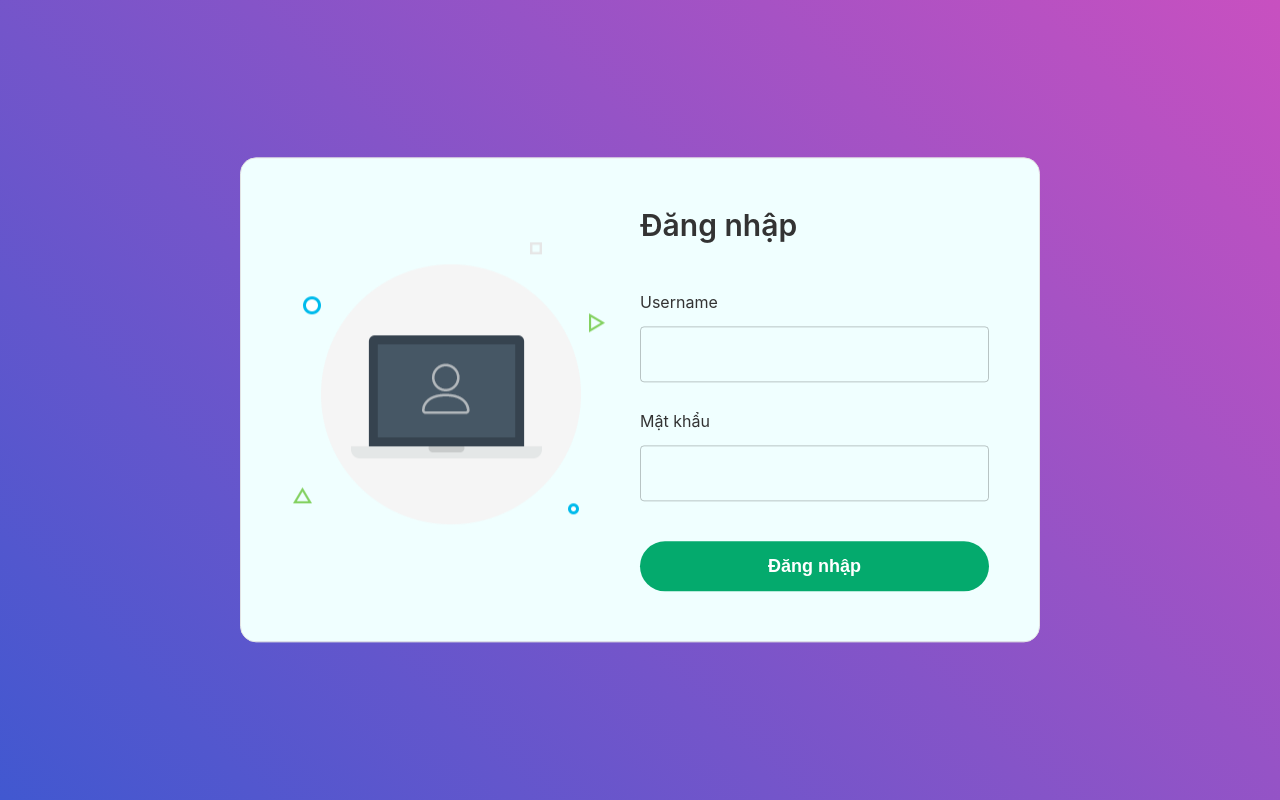
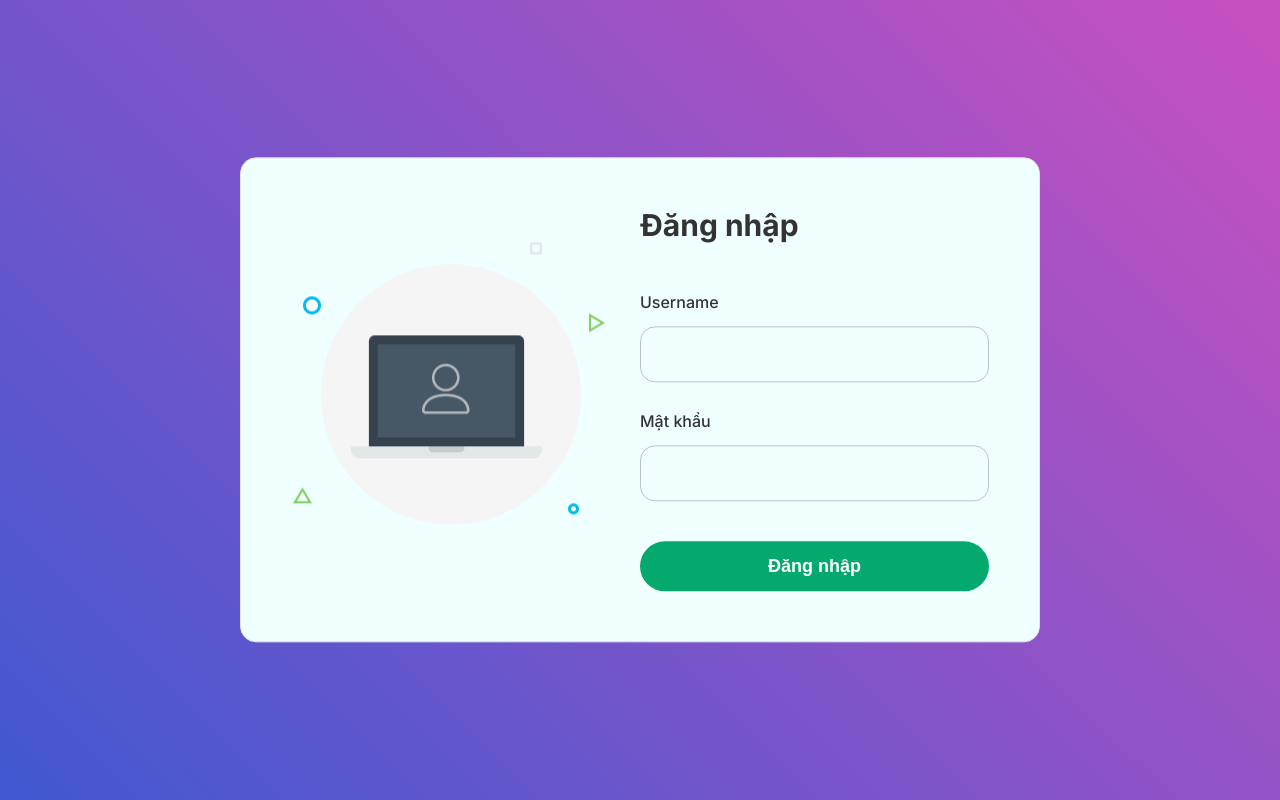
Before and after one commit to thanhbinh1511/e-footwear-mi, a React (Create React App) app: page /admin/auth/sign-in in a window 1280 px wide. Built offline with nearby package versions, Linux system fonts and the light colour scheme.

Commit message:
Fix Login Admin UI
Fix css & component

```diff
--- a/src/components/globle-styles/GlobalStyle.scss
+++ b/src/components/globle-styles/GlobalStyle.scss
@@ -1,4 +1,4 @@
-// @import url("https://fonts.googleapis.com/css2?family=Inter:wght@100;300;500;700;800;900&display=swap");
+@import url("https://fonts.googleapis.com/css2?family=Inter:wght@100;300;500;700;800;900&display=swap");
 @import "normalize.css";
 @import "animate.css";
 
--- a/src/pages/sign-in/SignIn.js
+++ b/src/pages/sign-in/SignIn.js
@@ -1,7 +1,6 @@
-import style from "./SignIn.module.scss"
-import classNames from "classnames/bind"
-import Box from '@mui/material/Box';
-import TextField from '@mui/material/TextField';
+import style from "./SignIn.module.scss";
+import classNames from "classnames/bind";
+import TextField from "@mui/material/TextField";
 
 const cx = classNames.bind(style);
 
@@ -10,8 +9,7 @@ function SignIn() {
     <div className={cx("main")}>
       <div className={cx("wrap-login")}>
         <div className={cx("background-image")}>
-                    <div className={cx("background-image-overlay")}>
-                    </div>
+          <div className={cx("background-image-overlay")}></div>
         </div>
         <div className={cx("container")}>
           <div className={cx("title-login")}>
@@ -19,24 +17,39 @@ function SignIn() {
           </div>
           <form className={cx("form-login")}>
             <div className={cx("form-group")}>
-                            <label className={cx("label")} htmlFor="User">Username</label>
-                            <TextField className={cx("input")} id="outlined-basic"  variant="outlined" />
-
+              <label className={cx("label")} htmlFor="User">
+                Username
+              </label>
+              <TextField
+                id="outlined-basic"
+                variant="outlined"
+                type="text"
+                sx={{  '& .MuiInputBase-root': {
+                    borderRadius: '15px',
+                  }, }}
+              />
             </div>
             <div className={cx("form-group")}>
-                            <label className={cx("label")} htmlFor="Password">Mật khẩu</label>
-                            <TextField className={cx("input")} id="outlined-basic"  variant="outlined" />
+              <label className={cx("label")} htmlFor="Password">
+                Mật khẩu
+              </label>
+              <TextField
+                id="outlined-password-input"
+                type="password"
+                autoComplete="current-password"
+                sx={{  '& .MuiInputBase-root': {
+                    borderRadius: '15px',
+                  }, }}
+              />
             </div>
             <div className={cx("button")}>
               <button className={cx("btn-login")}>Đăng nhập</button>
             </div>
           </form>
         </div>
-
       </div>
-
     </div>
   );
 }
 
-export default SignIn
+export default SignIn;
--- a/src/pages/sign-in/SignIn.module.scss
+++ b/src/pages/sign-in/SignIn.module.scss
@@ -1,4 +1,5 @@
 .main {
+  display: block;
   padding: 0;
   margin: 0;
   width: 100%;
@@ -20,6 +21,7 @@
     border-radius: 16px;
     display: flex;
     background-color: azure;
+    height: auto;
 
     .background-image {
       flex-basis: 50%;
@@ -63,17 +65,8 @@
           font-size: 16px;
           color: #333;
           padding-bottom: 10px;
-
         }
 
-        .input {
-          width: 100%;
-          border-radius: 4px;
-          outline: none;
-          font-size: 16px;
-          color: #333;
-          box-sizing: border-box;
-        }
       }
 
       .button {
```
Lines whose indentation alone changed are shown as unchanged.
